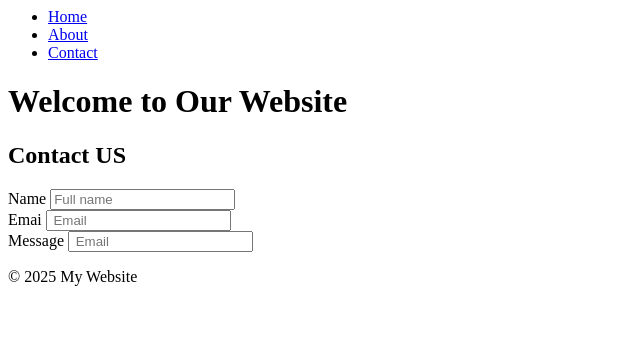
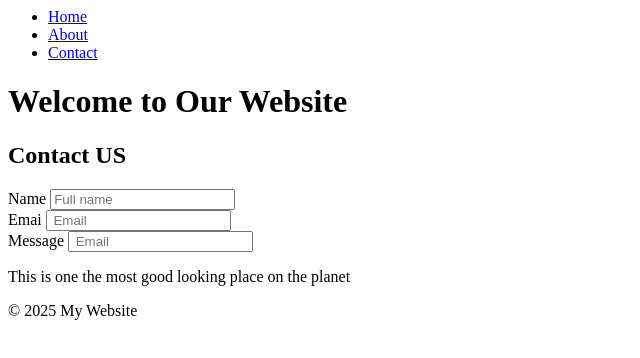
Before and after one commit to structbase/2025-RTT-57-Lab1, a plain HTML site: page index.html in a window 1280 px wide. Shown: the whole page, without its empty margins (0-640 px from the left). Drawn offline with Linux system fonts and the light colour scheme.

Commit message:
done with testimonials section

```diff
--- a/index.html
+++ b/index.html
@@ -26,6 +26,11 @@
                 <input type="text" placeholder=" Email" />
             </div>
         </div>
+        <div class="testimonials-secton">
+            <div>
+                <p>This is one the most good looking place on the planet</p>
+            </div>
+        </div>
         <footer>
             <p>&copy; 2025 My Website</p>
         </footer>
```
